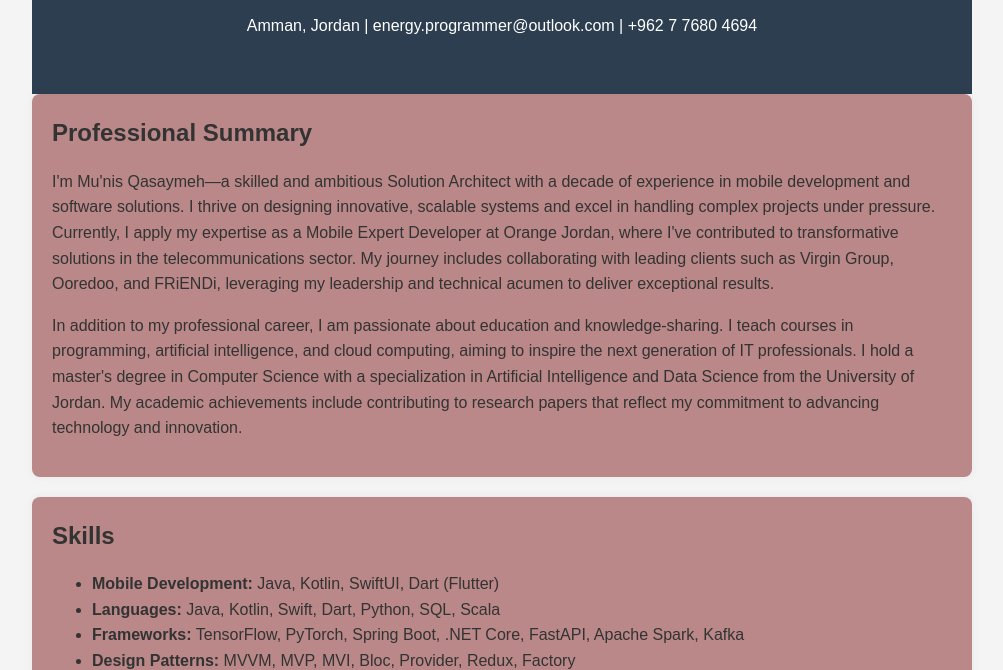
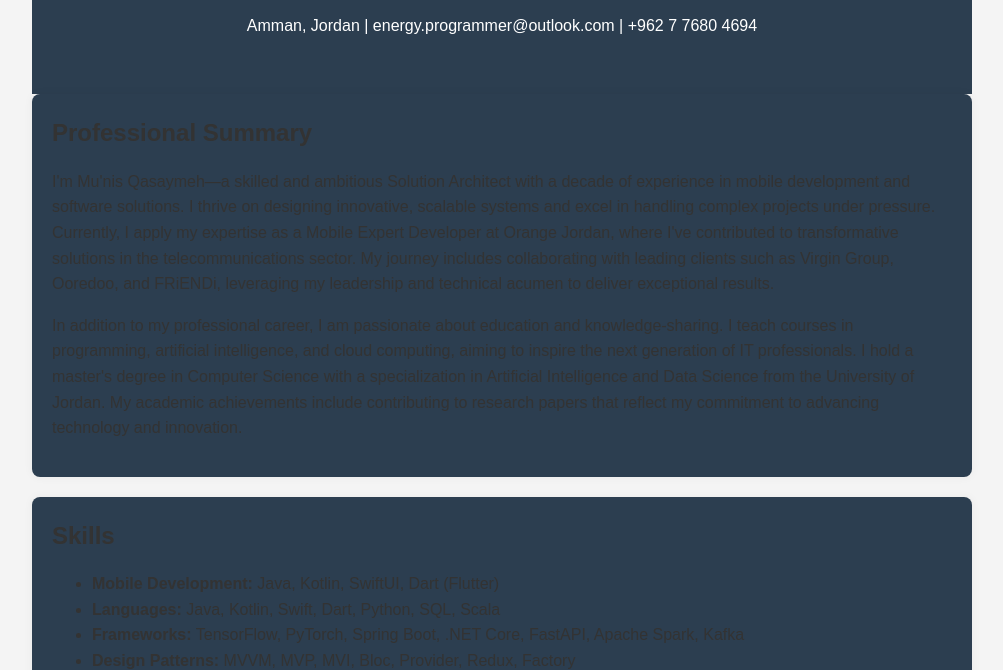
Before and after one commit to Qasaiemh/MunisQasaymeh, a plain HTML site: page index.html in a window 1280 px wide. Shown: the part 136-806 px from the top of the page, without its empty margins (138-1141 px from the left). Drawn offline with Linux system fonts and the light colour scheme.

Commit message:
Update style.css

```diff
--- a/style.css
+++ b/style.css
@@ -22,7 +22,7 @@ h1, h2 {
     margin: 0 0 10px;
 }
 section {
-    background-color: #ba8888;
+    background-color: #2c3e50;
     padding: 20px;
     border-radius: 8px;
     margin-bottom: 20px;
```
